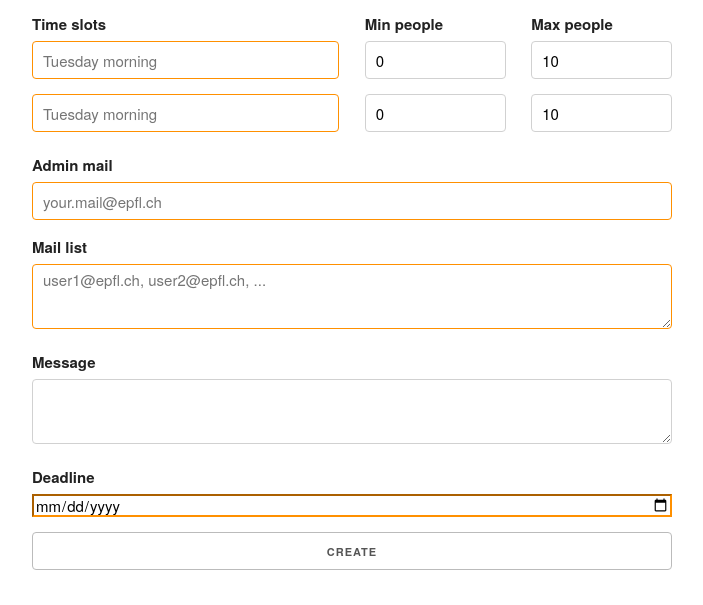
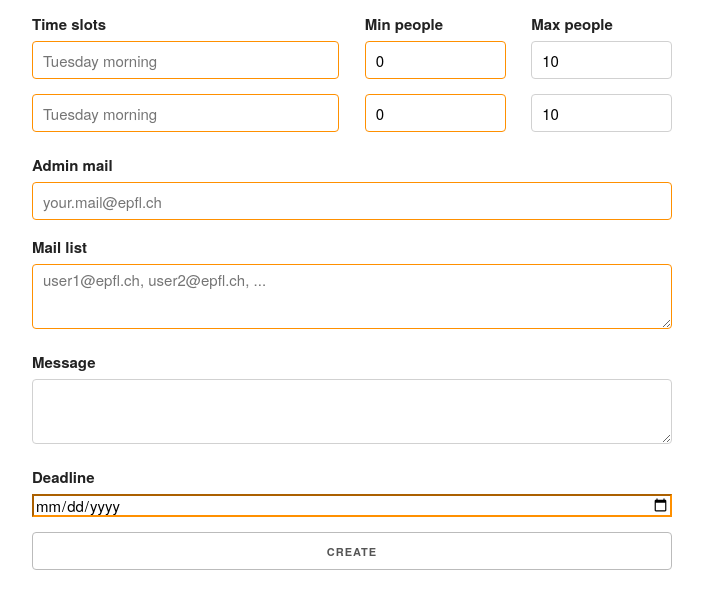
Before and after one commit to agepoly/wish, a plain HTML site: page nginx/www/index.html in a window 1280 px wide. Shown: the part 250-855 px from the top of the page, without its empty margins (288-991 px from the left). Drawn offline with nearby package versions, Linux system fonts and the light colour scheme; a web font is replaced by a local one.

Commit message:
update header

```diff
--- a/nginx/static/home.js
+++ b/nginx/static/home.js
@@ -118,7 +118,8 @@ function check_validity() {
 		$("input[name='name']").css({'border-color' : err_color});
 	}
 
-	var max_capacity = 0;
+	var total_vmin = 0;
+	var total_vmax = 0;
 
 	for (var i = 0; $("input[name='slot"+i+"']").length; ++i) {
 		if ($("input[name='slot"+i+"']").val() == "") {
@@ -136,15 +137,12 @@ function check_validity() {
 			$("input[name='vmin"+i+"']").css({'border-color' : err_color});
 			$("input[name='vmax"+i+"']").css({'border-color' : err_color});
 		}
-		max_capacity += vmax;
+		total_vmin += vmin;
+		total_vmax += vmax;
 	}
 
 	if ($("#mails").val() == "") {
 		$("#mails").css({'border-color' : err_color});
-	}
-
-	if ($("input[name='amail']").val() == "") {
-		$("input[name='amail']").css({'border-color' : err_color});
 	}
 
 	var mails = $("#mails").val().split(/[\s,]+/);
@@ -155,8 +153,12 @@ function check_validity() {
 		}
 	}
 
-	if (mails.length > max_capacity) {
+	if (mails.length > total_vmax) {
 		$(".vmax").css({'border-color' : err_color});
+		$("#mails").css({'border-color' : err_color});
+	}
+	if (mails.length > total_vmin) {
+		$(".vmin").css({'border-color' : err_color});
 		$("#mails").css({'border-color' : err_color});
 	}
 
@@ -170,4 +172,8 @@ function check_validity() {
 	if ($("input[name='deadline']").val() == "") {
 		$("input[name='deadline']").css({'border-color' : err_color});
 	}
+
+	if ($("input[name='amail']").val() == "") {
+		$("input[name='amail']").css({'border-color' : err_color});
+	}
 }
--- a/nginx/www/index.html
+++ b/nginx/www/index.html
@@ -10,6 +10,7 @@
   <link rel="stylesheet" type="text/css" href="/static/style.css">
   <script src="/static/sweetalert.min.js"></script>
   <link rel="stylesheet" type="text/css" href="/static/sweetalert.css">
+  <script src="/static/common.js"></script>
   <script src="/static/home.js"></script>
 </head>
 
@@ -46,10 +47,7 @@
     <button type="button" id="send" class="u-full-width">Create</button>
 
 	<!--
-    <br/>
-    <br/>
     <div style="border-top: 1px solid lightgrey"></div>
-    <br/>
     -->
 
     <p id="status"></p>
```
Also changed, not shown: nginx/www/admin.html (+4 -1 lines), nginx/www/wish.html (+4 -1 lines), nginx/static/common.js (added).
